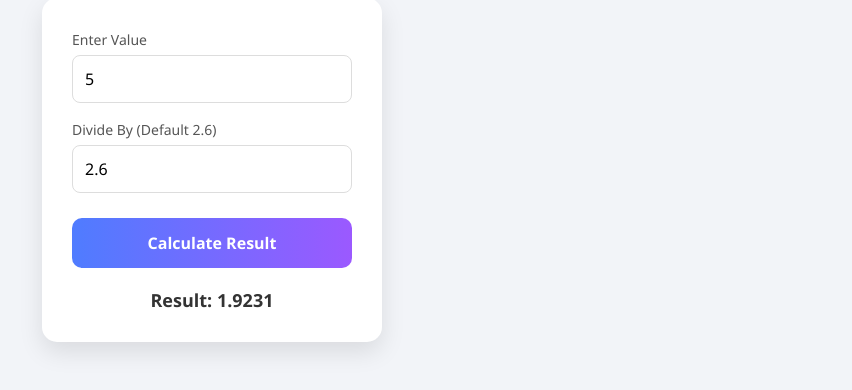
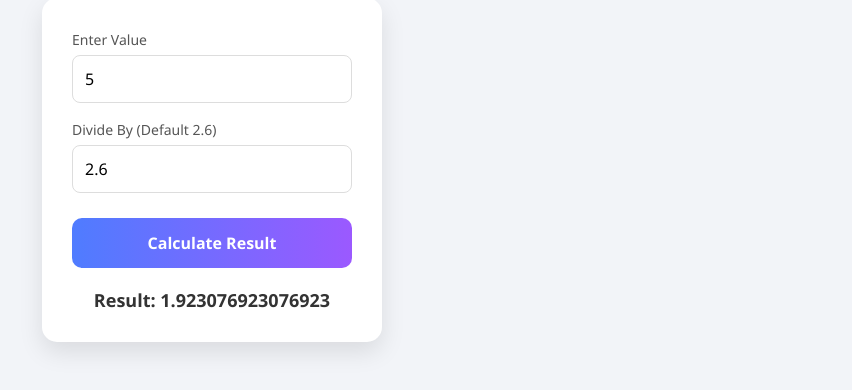
Before and after one commit to prayagpatoliya/Division-Rule-PrinceFX, a plain HTML site: page index.html in a window 1280 px wide. Both pictures are taken after typing "5" into the empty fields and a click on the button "Calculate Result". Shown: the part 262-652 px from the top of the page, without its empty margins (428-1280 px from the left). Drawn offline with Linux system fonts and the light colour scheme.

Commit message:
Change result display to show full answer
Update result display to show full answer instead of fixed decimal.

```diff
--- a/index.html
+++ b/index.html
@@ -158,8 +158,7 @@ function calculate() {
 
     let answer = number / divisor;
 
-    document.getElementById("result").innerHTML =
-        "Result: " + answer.toFixed(4);
+    document.getElementById("result").innerHTML = "Result: " + answer;
 }
 
 function toggleMode() {
```
